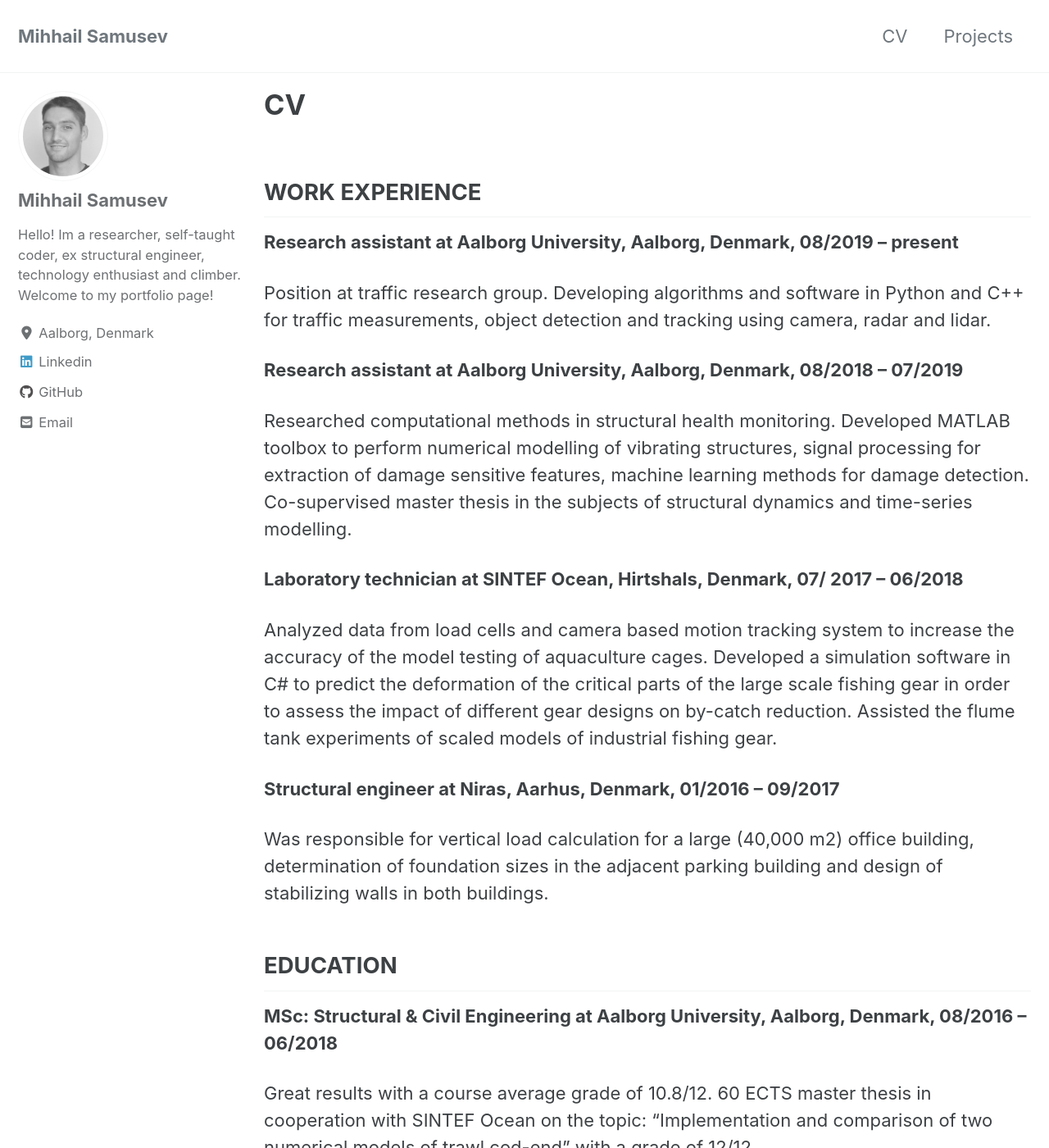
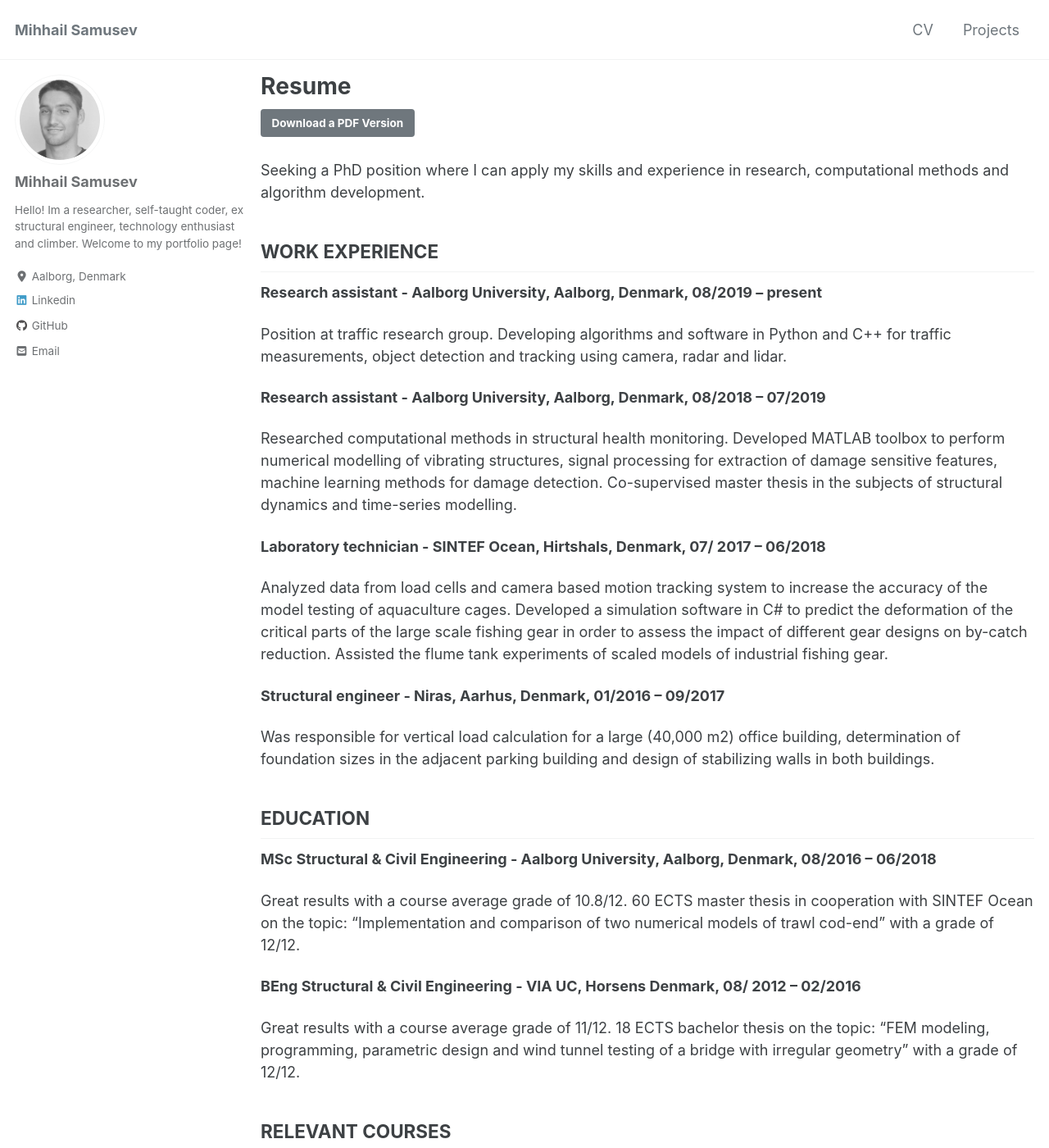
Before and after one commit to mihsamusev/mihsamusev.github.io, a Jekyll site: the page built from _pages/cv.md, in a window 1280 px wide and 1400 px high. Shown: the whole window at 82% size. Built offline with Jekyll 4.4.1, drawn with Linux system fonts in a browser that asks for light colours; cached includes are drawn as plain includes; nearby versions of some CDN libraries; some of the changed text lies outside the part shown.

Commit message:
cv almost ready

```diff
--- a/_pages/cv.md
+++ b/_pages/cv.md
@@ -1,34 +1,38 @@
 ---
-title: "CV"
+title: "Resume"
 classes: wide
 permalink: /cv/
 ---
 
+[Download a PDF Version](/docker-compose.yml){: .btn .btn--primary}
+
+Seeking a PhD position where I can apply my skills and experience in research, computational methods and algorithm development.
+
 ## WORK EXPERIENCE
 
-**Research assistant at Aalborg University, Aalborg, Denmark, 08/2019 – present**
+**Research assistant - Aalborg University, Aalborg, Denmark, 08/2019 – present**
 
 Position at traffic research group. Developing algorithms and software in Python and C++ for traffic measurements, object detection and tracking using camera, radar and lidar.
 
-**Research assistant at Aalborg University, Aalborg, Denmark, 08/2018 – 07/2019**
+**Research assistant - Aalborg University, Aalborg, Denmark, 08/2018 – 07/2019**
 
 Researched computational methods in structural health monitoring. Developed MATLAB toolbox to perform numerical modelling of vibrating structures, signal processing for extraction of damage sensitive features, machine learning methods for damage detection. Co-supervised master thesis in the subjects of structural dynamics and time-series modelling.
 
-**Laboratory technician at SINTEF Ocean, Hirtshals, Denmark, 07/ 2017 – 06/2018**
+**Laboratory technician - SINTEF Ocean, Hirtshals, Denmark, 07/ 2017 – 06/2018**
 
 Analyzed data from load cells and camera based motion tracking system to increase the accuracy of the model testing of aquaculture cages. Developed a simulation software in C# to predict the deformation of the critical parts of the large scale fishing gear in order to assess the impact of different gear designs on by-catch reduction. Assisted the flume tank experiments of scaled models of industrial fishing gear.
 
-**Structural engineer at Niras, Aarhus, Denmark, 01/2016 – 09/2017**
+**Structural engineer - Niras, Aarhus, Denmark, 01/2016 – 09/2017**
 
 Was responsible for vertical load calculation for a large (40,000 m2) office building, determination of foundation sizes in the adjacent parking building and design of stabilizing walls in both buildings.
 
 ## EDUCATION
 
-**MSc: Structural & Civil Engineering at Aalborg University, Aalborg, Denmark, 08/2016 – 06/2018**
+**MSc Structural & Civil Engineering - Aalborg University, Aalborg, Denmark, 08/2016 – 06/2018**
 
 Great results with a course average grade of 10.8/12. 60 ECTS master thesis in cooperation with SINTEF Ocean on the topic: “Implementation and comparison of two numerical models of trawl cod-end” with a grade of 12/12.
 
-**BEng: Structural & Civil Engineering at VIA UC, Horsens Denmark, 08/ 2012 – 02/2016**
+**BEng Structural & Civil Engineering - VIA UC, Horsens Denmark, 08/ 2012 – 02/2016**
 
 Great results with a course average grade of 11/12. 18 ECTS bachelor thesis on the topic: “FEM modeling, programming, parametric design and wind tunnel testing of a bridge with irregular geometry” with a grade of 12/12.
 
--- a/assets/css/main.scss
+++ b/assets/css/main.scss
@@ -1,8 +1,21 @@
----
-# Only the main Sass file needs front matter (the dashes are enough)
 ---
 
-@charset "utf-8";
+---
 
-@import "minimal-mistakes/skins/{{ site.minimal_mistakes_skin | default: 'default' }}"; // skin
 @import "minimal-mistakes"; // main partials
+
+html {
+    font-size: 14px; // change to whatever
+
+    @include breakpoint($medium) {
+      font-size: 14px; // when screen size is less than medium
+    }
+
+    @include breakpoint($large) {
+      font-size: 16px; // less than large
+    }
+
+    @include breakpoint($x-large) {
+      font-size: 18px; // less than x-large
+    }
+  }
```
